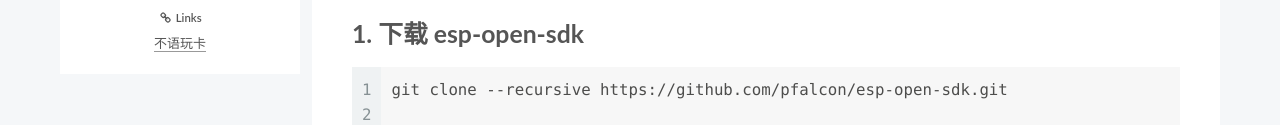
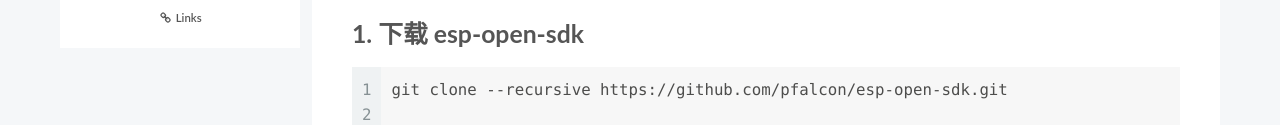
Before and after one commit to yvzz/yvzz.github.io, a plain HTML site: page index.html in a window 1280 px wide. Shown: the part 669-794 px from the top of the page. Drawn offline with Linux system fonts and the light colour scheme.

Commit message:
Update index.html

```diff
--- a/index.html
+++ b/index.html
@@ -1143,7 +1143,6 @@
     </div>
     <ul class="links-of-blogroll-list">
         <li class="links-of-blogroll-item">
-          <a href="http://vxgo.cn/" title="http:&#x2F;&#x2F;vxgo.cn" rel="noopener" target="_blank">不语玩卡</a>
         </li>
     </ul>
   </div>
```
